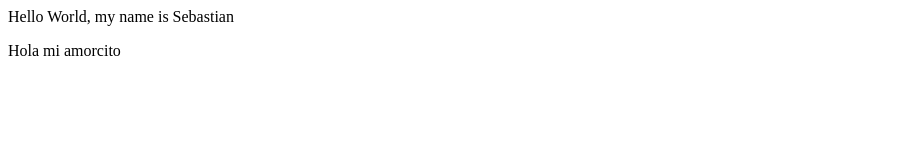
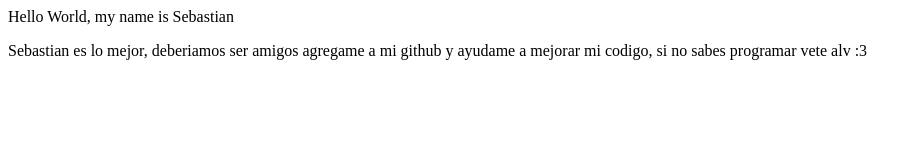
Before and after one commit to Sebastiantuque/proyectoDemoCursoPrework, a plain HTML site: page index.html in a window 1280 px wide. Shown: the whole page, without its empty margins (0-922 px from the left). Drawn offline with Linux system fonts and the light colour scheme.

Commit message:
cambias agregamos un mensajito de github

```diff
--- a/index.html
+++ b/index.html
@@ -11,7 +11,8 @@
         Hello World, my name is Sebastian
     </article>
     <p>
-    Hola mi amorcito
+    Sebastian es lo mejor, deberiamos ser amigos
+    agregame a mi github y ayudame a mejorar mi codigo, si no sabes programar vete alv :3
     </p>
 </body>
 </html>
```
